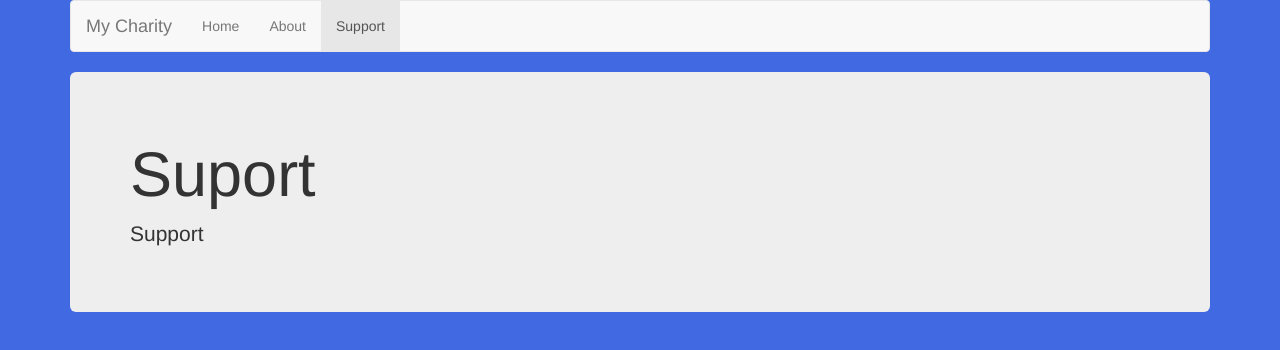
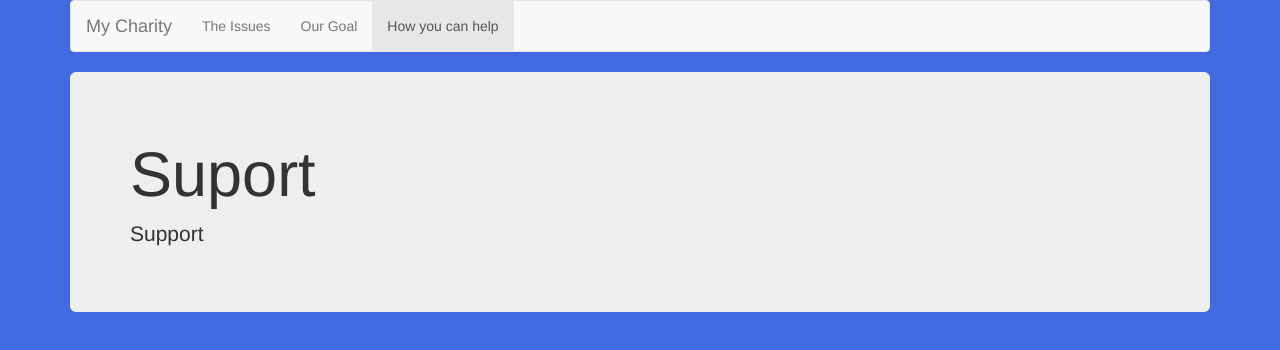
Before and after one commit to wdi15/group2, a plain HTML site: page support.html in a window 1280 px wide. Drawn offline with nearby package versions, Linux system fonts and the light colour scheme.

Commit message:
the tab headings are changed

```diff
--- a/support.html
+++ b/support.html
@@ -31,9 +31,9 @@
           </div>
           <div id="navbar" class="navbar-collapse collapse">
             <ul class="nav navbar-nav">
-              <li><a href="index.html">Home</a></li>
-              <li><a href="about.html">About</a></li>
-              <li class="active"><a href="support.html">Support</a></li>
+              <li><a href="index.html">The Issues</a></li>
+              <li><a href="about.html">Our Goal</a></li>
+              <li class="active"><a href="support.html">How you can help</a></li>
             </ul>
           </div><!--/.nav-collapse -->
         </div><!--/.container-fluid -->
```
